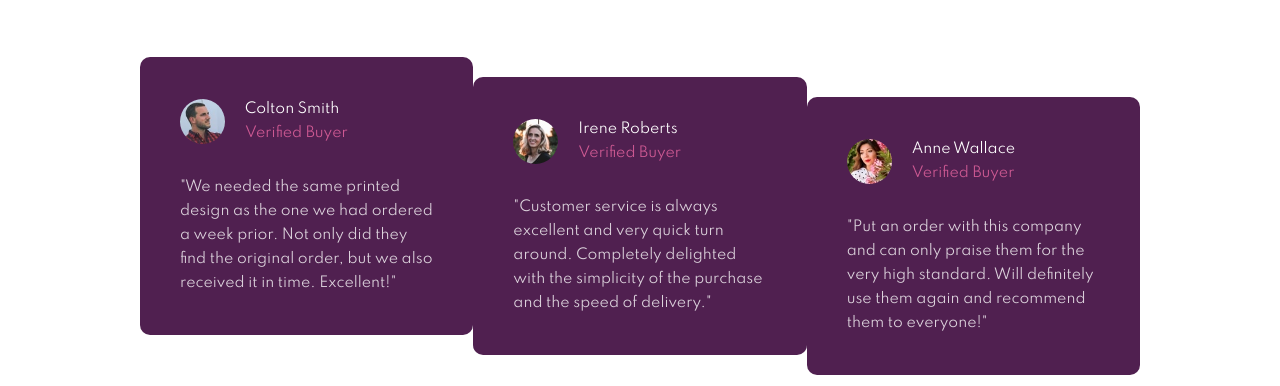
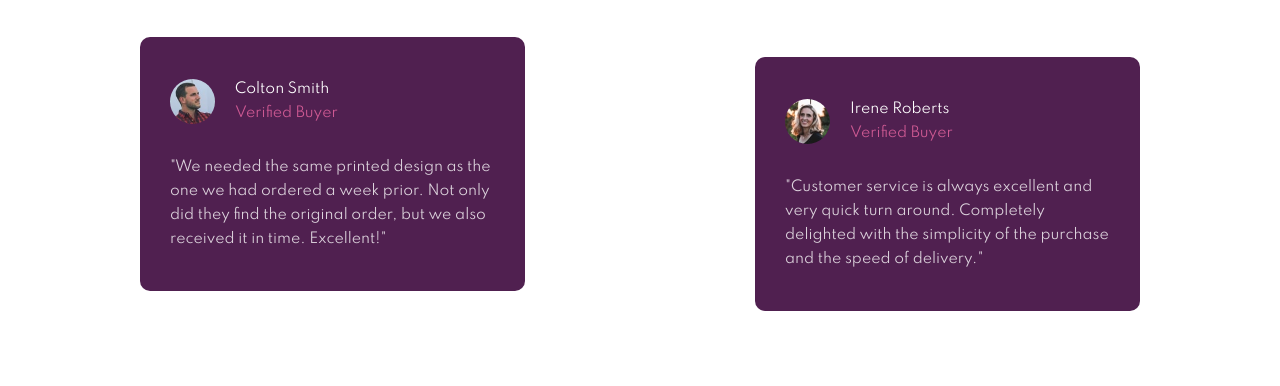
Before and after one commit to shaw12/social-proof-section, a plain HTML site: page index.html in a window 1280 px wide. Shown: the part 414-800 px from the top of the page. Drawn offline with Linux system fonts and the light colour scheme.

Commit message:
Update style.css

```diff
--- a/style.css
+++ b/style.css
@@ -56,13 +56,14 @@ main{
     display: flex;
     justify-content: space-between;
     align-items: center;
+    flex-wrap: wrap;
     padding: 0px 140px;
 }
 .card{
     background-color: hsl(300, 43%, 22%);
     color: #fff;
-    padding: 40px 40px;
-    width: 395px;
+    padding: 40px 30px;
+    width: 385px;
     line-height: 24px;
     border-radius: 10px;
     font-size: 14px;
```
